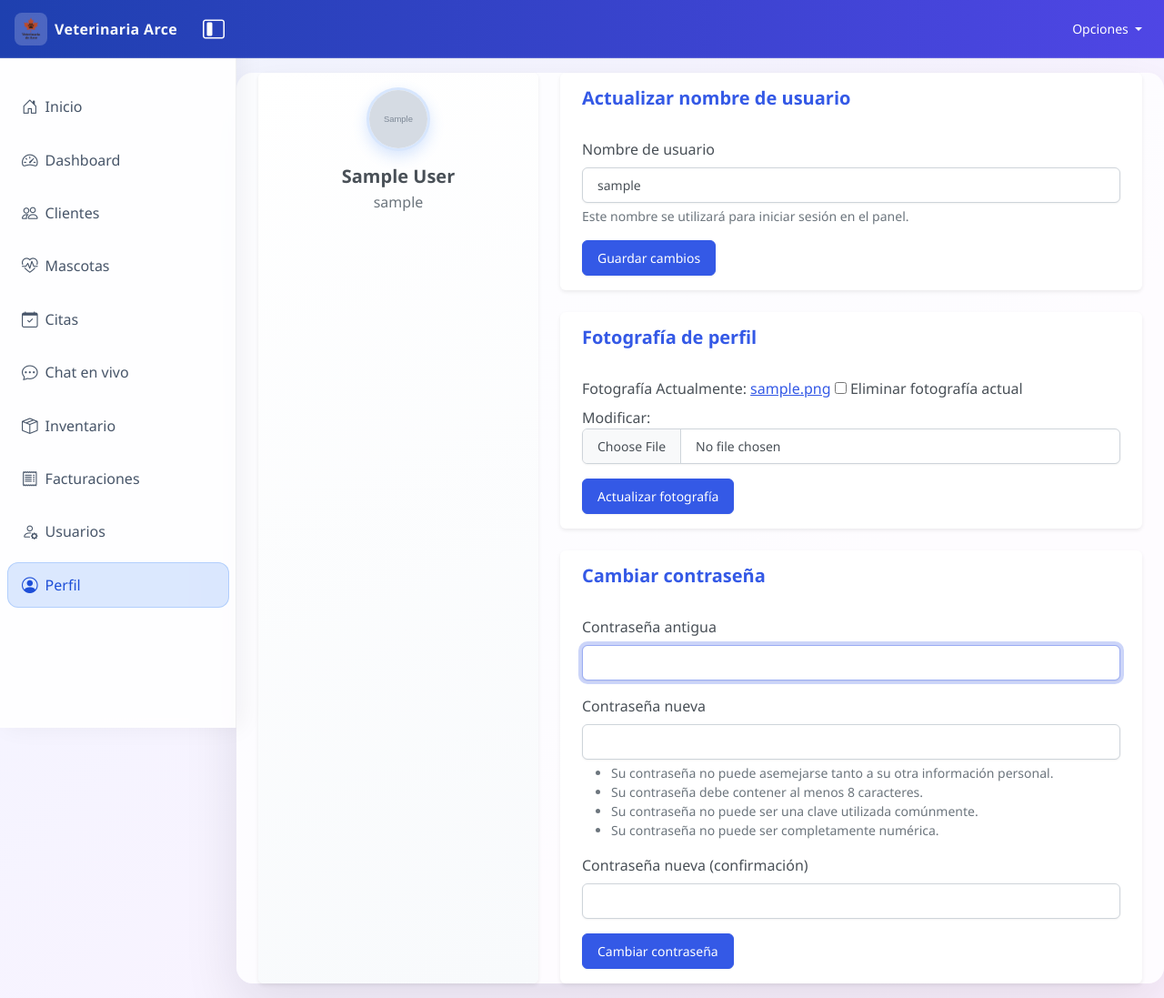
After one commit to Luisnavarr1999/Vet_Arce_Proyect, a Django app: page /panel/perfil/ in a window 1280 px wide. The commit adds this page. Shown: the whole page at 91% size. Run offline with Django 4.2, Linux system fonts and the light colour scheme; a user stored in the database is signed in; tables that the repository leaves empty hold one stand-in row (values such as "Sample post"); grey boxes marked "Sample" are stand-in pictures; some libraries are stand-ins or nearby versions.

Commit message:
Agregando funcion//Modelo Perfil: fotos, username y cambio de contraseña

```diff
--- a/ficatsmanager/urls.py
+++ b/ficatsmanager/urls.py
@@ -30,6 +30,7 @@ urlpatterns = [
 
     path('panel/', vistas_panel.home, name="panel_home"),
     path('panel/dashboard/', vistas_panel.dashboard, name='panel_dashboard'),
+    path('panel/perfil/', vistas_panel.perfil, name='panel_perfil'),
 
     path('panel/password/recuperar/', vistas_panel.password_reset_request, name='panel_password_reset'),
     path('panel/password/recuperar/exito/', auth_views.PasswordResetDoneView.as_view(template_name='paneltrabajador/password_reset_done.html'), name='panel_password_reset_done',),
--- a/paneltrabajador/admin.py
+++ b/paneltrabajador/admin.py
@@ -9,6 +9,7 @@ from paneltrabajador.models import (
     Mascota,
     MascotaDocumento,
     Producto,
+    UserProfile,
 )
 
 @admin.register(Cita)
@@ -39,3 +40,4 @@ admin.site.register(Factura)
 admin.site.register(ChatConversation)
 admin.site.register(ChatMessage)
 admin.site.register(EvolucionClinica)
+admin.site.register(UserProfile)
--- a/paneltrabajador/forms.py
+++ b/paneltrabajador/forms.py
@@ -2,10 +2,10 @@ import re
 from datetime import date
 from django import forms
 from django.db.models import Q
-from .models import Cita, Cliente, Mascota, Factura, Producto, EvolucionClinica
+from .models import (Cita, Cliente, Mascota, Factura, Producto, EvolucionClinica, UserProfile,)
 from django.contrib.auth import get_user_model
 from django.contrib.auth.forms import PasswordResetForm
-from django.contrib.auth.forms import SetPasswordForm
+from django.contrib.auth.forms import PasswordChangeForm, SetPasswordForm
 from django.core.mail import EmailMultiAlternatives
 from django.template.loader import render_to_string
 
@@ -172,6 +172,74 @@ class CitaForm(forms.ModelForm):
                     "Solo puedes marcar 'Asistió' o 'No asistió' cuando la cita fue 'Reservada' y ya ocurrió."
                 )
         return cleaned
+
+
+class UserProfileForm(forms.ModelForm):
+    """Formulario para actualizar el nombre de usuario del colaborador."""
+
+    class Meta:
+        model = get_user_model()
+        fields = ["username"]
+        labels = {"username": "Nombre de usuario"}
+
+    def __init__(self, *args, **kwargs):
+        super().__init__(*args, **kwargs)
+        username_field = self.fields["username"]
+        username_field.widget.attrs.setdefault("class", "form-control")
+        username_field.widget.attrs.setdefault("autocomplete", "username")
+        username_field.help_text = "Este nombre se utilizará para iniciar sesión en el panel."
+
+        if self.is_bound and self.errors:
+            css = username_field.widget.attrs.get("class", "")
+            if "is-invalid" not in css:
+                username_field.widget.attrs["class"] = f"{css} is-invalid".strip()
+
+
+class UserProfileAvatarForm(forms.ModelForm):
+    """Formulario para administrar la fotografía de perfil."""
+
+    class Meta:
+        model = UserProfile
+        fields = ["photo"]
+        labels = {"photo": "Fotografía"}
+        widgets = {
+            "photo": forms.ClearableFileInput(
+                attrs={
+                    "class": "form-control",
+                    "accept": "image/*",
+                }
+            )
+        }
+
+    def __init__(self, *args, **kwargs):
+        super().__init__(*args, **kwargs)
+        self.fields["photo"].required = False
+        clear_label = "Eliminar fotografía actual"
+        widget = self.fields["photo"].widget
+        if isinstance(widget, forms.ClearableFileInput):
+            widget.clear_checkbox_label = clear_label
+
+        if self.is_bound and self.errors:
+            css = widget.attrs.get("class", "")
+            if "is-invalid" not in css:
+                widget.attrs["class"] = f"{css} is-invalid".strip()
+
+
+class StyledPasswordChangeForm(PasswordChangeForm):
+    """Versión del formulario de cambio de contraseña con estilos Bootstrap."""
+
+    def __init__(self, *args, **kwargs):
+        super().__init__(*args, **kwargs)
+        for name, field in self.fields.items():
+            field.widget.attrs.setdefault("class", "form-control")
+            field.widget.attrs.setdefault("autocomplete", "new-password")
+            if name == "old_password":
+                field.widget.attrs["autocomplete"] = "current-password"
+            if self.is_bound and self.errors.get(name):
+                css = field.widget.attrs.get("class", "")
+                if "is-invalid" not in css:
+                    field.widget.attrs["class"] = f"{css} is-invalid".strip()
+
 
 ESPECIE_CHOICES = [
     ("Perro", "Perro"),
--- a/paneltrabajador/utils.py
+++ b/paneltrabajador/utils.py
@@ -8,7 +8,7 @@ from django.contrib.auth.models import AbstractBaseUser
 
 
 def user_is_gerente(user: Any) -> bool:
-    """Return ``True`` when the given user belongs to the "gerente" group."""
+    """Return ``True`` when the user is superuser or belongs to the "gerente" group."""
 
     if not isinstance(user, AbstractBaseUser):
         return False
@@ -16,4 +16,7 @@ def user_is_gerente(user: Any) -> bool:
     if not user.is_authenticated:
         return False
 
+    if user.is_superuser:
+        return True
+
     return user.groups.filter(name="gerente").exists()
--- a/paneltrabajador/views/__init__.py
+++ b/paneltrabajador/views/__init__.py
@@ -14,5 +14,7 @@ from .chat import (
     chat_pending_count,
 )
 
+from .profile import perfil
+
 # Este archivo importará todas las vistas en esta carpeta
 # Recordar importar aqui en el caso de crear una nueva vista
--- /dev/null
+++ b/paneltrabajador/views/profile.py
@@ -0,0 +1,69 @@
+"""Vistas relacionadas con el perfil del colaborador."""
+
+from __future__ import annotations
+
+from django.contrib import messages
+from django.contrib.auth import update_session_auth_hash
+from django.shortcuts import redirect, render
+
+from paneltrabajador.forms import (
+    StyledPasswordChangeForm,
+    UserProfileAvatarForm,
+    UserProfileForm,
+)
+from paneltrabajador.models import UserProfile
+
+
+def perfil(request):
+    """Permite a los colaboradores administrar la información de su perfil."""
+
+    if not request.user.is_authenticated:
+        return redirect("panel_home")
+
+    profile, _ = UserProfile.objects.get_or_create(user=request.user)
+
+    username_form = UserProfileForm(instance=request.user)
+    avatar_form = UserProfileAvatarForm(instance=profile)
+    password_form = StyledPasswordChangeForm(user=request.user)
+
+    if request.method == "POST":
+        form_type = request.POST.get("form_type", "").strip()
+
+        if form_type == "username":
+            username_form = UserProfileForm(request.POST, instance=request.user)
+            if username_form.is_valid():
+                username_form.save()
+                messages.success(request, "Tu nombre de usuario se ha actualizado correctamente.")
+                return redirect("panel_perfil")
+            messages.error(request, "No fue posible actualizar tu nombre de usuario. Revisa los campos resaltados.")
+
+        elif form_type == "avatar":
+            avatar_form = UserProfileAvatarForm(request.POST, request.FILES, instance=profile)
+            if avatar_form.is_valid():
+                profile = avatar_form.save()
+                if profile.photo:
+                    messages.success(request, "Se actualizó tu fotografía de perfil.")
+                else:
+                    messages.success(request, "Se eliminó la fotografía de perfil.")
+                return redirect("panel_perfil")
+            messages.error(request, "No pudimos procesar la fotografía. Por favor, intenta nuevamente.")
+
+        elif form_type == "password":
+            password_form = StyledPasswordChangeForm(user=request.user, data=request.POST)
+            if password_form.is_valid():
+                user = password_form.save()
+                update_session_auth_hash(request, user)
+                messages.success(request, "Tu contraseña se cambió correctamente.")
+                return redirect("panel_perfil")
+            messages.error(request, "Revisa los datos ingresados para cambiar tu contraseña.")
+
+        else:
+            messages.error(request, "No se reconoció la acción solicitada.")
+
+    context = {
+        "profile": profile,
+        "username_form": username_form,
+        "avatar_form": avatar_form,
+        "password_form": password_form,
+    }
+    return render(request, "paneltrabajador/perfil.html", context)
--- a/static/panel/estilo.css
+++ b/static/panel/estilo.css
@@ -183,6 +183,22 @@
   font-weight: 600;
 }
 
+.avatar-photo-wrapper {
+  height: 70px;
+  width: 70px;
+  border-radius: 50%;
+  overflow: hidden;
+  border: 3px solid rgba(59, 130, 246, 0.2);
+  box-shadow: 0 6px 16px rgba(59, 130, 246, 0.2);
+  background: #fff;
+}
+
+.avatar-photo {
+  width: 100%;
+  height: 100%;
+  object-fit: cover;
+}
+
 
 /* ============================
    ALERTAS
--- a/templates/paneltrabajador/master.html
+++ b/templates/paneltrabajador/master.html
@@ -167,6 +167,14 @@
                     </li>
                     {% endif %}
 
+                    <li class="nav-item">
+                        <a class="nav-link{% if '/panel/perfil/' in request.path_info %} active{% endif %}"
+                           href="{% url 'panel_perfil' %}">
+                            <i class="bi bi-person-circle sidebar-icon"></i>
+                            <span>Perfil</span>
+                        </a>
+                    </li>
+
                 </ul>
             </div>
         </nav>
--- /dev/null
+++ b/templates/paneltrabajador/perfil.html
@@ -0,0 +1,117 @@
+{% extends "paneltrabajador/master.html" %}
+{% load static %}
+
+{% block title %}Perfil{% endblock title %}
+
+{% block content %}
+<div class="row g-4">
+  <div class="col-lg-4">
+    <div class="card profile-card shadow-sm border-0 h-100">
+      <div class="card-body text-center">
+        {% if profile.photo_url %}
+          <div class="avatar-photo-wrapper mx-auto mb-3">
+            <img src="{{ profile.photo_url }}" alt="Foto de perfil" class="avatar-photo">
+          </div>
+        {% else %}
+          <div class="avatar-circle mx-auto mb-3">
+            <span class="avatar-initial">{{ request.user.first_name|default:"U"|slice:":1" }}{{ request.user.last_name|default:""|slice:":1" }}</span>
+          </div>
+        {% endif %}
+        <h5 class="fw-semibold mb-1">{{ request.user.get_full_name|default:request.user.username }}</h5>
+        <p class="text-muted mb-0">{{ request.user.username }}</p>
+      </div>
+    </div>
+  </div>
+
+  <div class="col-lg-8">
+    <div class="card shadow-sm border-0 mb-4">
+      <div class="card-header border-0 bg-transparent py-3">
+        <h5 class="mb-0 fw-semibold text-primary">Actualizar nombre de usuario</h5>
+      </div>
+      <div class="card-body">
+        <form method="post" novalidate>
+          {% csrf_token %}
+          <input type="hidden" name="form_type" value="username">
+          {% if username_form.non_field_errors %}
+            <div class="alert alert-danger">
+              {% for error in username_form.non_field_errors %}
+                <div>{{ error }}</div>
+              {% endfor %}
+            </div>
+          {% endif %}
+          <div class="mb-3">
+            <label class="form-label" for="id_username">{{ username_form.username.label }}</label>
+            {{ username_form.username }}
+            {% if username_form.username.help_text %}
+              <div class="form-text">{{ username_form.username.help_text }}</div>
+            {% endif %}
+            {% for error in username_form.username.errors %}
+              <div class="invalid-feedback d-block">{{ error }}</div>
+            {% endfor %}
+          </div>
+          <button type="submit" class="btn btn-primary">Guardar cambios</button>
+        </form>
+      </div>
+    </div>
+
+    <div class="card shadow-sm border-0 mb-4">
+      <div class="card-header border-0 bg-transparent py-3">
+        <h5 class="mb-0 fw-semibold text-primary">Fotografía de perfil</h5>
+      </div>
+      <div class="card-body">
+        <form method="post" enctype="multipart/form-data" novalidate>
+          {% csrf_token %}
+          <input type="hidden" name="form_type" value="avatar">
+          {% if avatar_form.non_field_errors %}
+            <div class="alert alert-danger">
+              {% for error in avatar_form.non_field_errors %}
+                <div>{{ error }}</div>
+              {% endfor %}
+            </div>
+          {% endif %}
+          <div class="mb-3">
+            <label class="form-label" for="id_photo">{{ avatar_form.photo.label }}</label>
+            {{ avatar_form.photo }}
+            {% for error in avatar_form.photo.errors %}
+              <div class="invalid-feedback d-block">{{ error }}</div>
+            {% endfor %}
+          </div>
+          <button type="submit" class="btn btn-primary">Actualizar fotografía</button>
+        </form>
+      </div>
+    </div>
+
+    <div class="card shadow-sm border-0">
+      <div class="card-header border-0 bg-transparent py-3">
+        <h5 class="mb-0 fw-semibold text-primary">Cambiar contraseña</h5>
+      </div>
+      <div class="card-body">
+        <form method="post" novalidate>
+          {% csrf_token %}
+          <input type="hidden" name="form_type" value="password">
+          {% if password_form.non_field_errors %}
+            <div class="alert alert-danger">
+              {% for error in password_form.non_field_errors %}
+                <div>{{ error }}</div>
+              {% endfor %}
+            </div>
+          {% endif %}
+          {% for field in password_form %}
+            <div class="mb-3">
+              <label class="form-label" for="{{ field.id_for_label }}">{{ field.label }}</label>
+              {{ field }}
+              {% if field.help_text %}
+                <div class="form-text">{{ field.help_text }}</div>
+              {% endif %}
+              {% for error in field.errors %}
+                <div class="invalid-feedback d-block">{{ error }}</div>
+              {% endfor %}
+            </div>
+          {% endfor %}
+          <button type="submit" class="btn btn-primary">Cambiar contraseña</button>
+        </form>
+      </div>
+    </div>
+  </div>
+</div>
+{% endblock content %}
```
Also changed, not shown: paneltrabajador/models.py (+63 -0 lines), paneltrabajador/views/home.py (+7 -1 lines), templates/paneltrabajador/home.html (+12 -3 lines), paneltrabajador/migrations/0027_userprofile.py (added).
